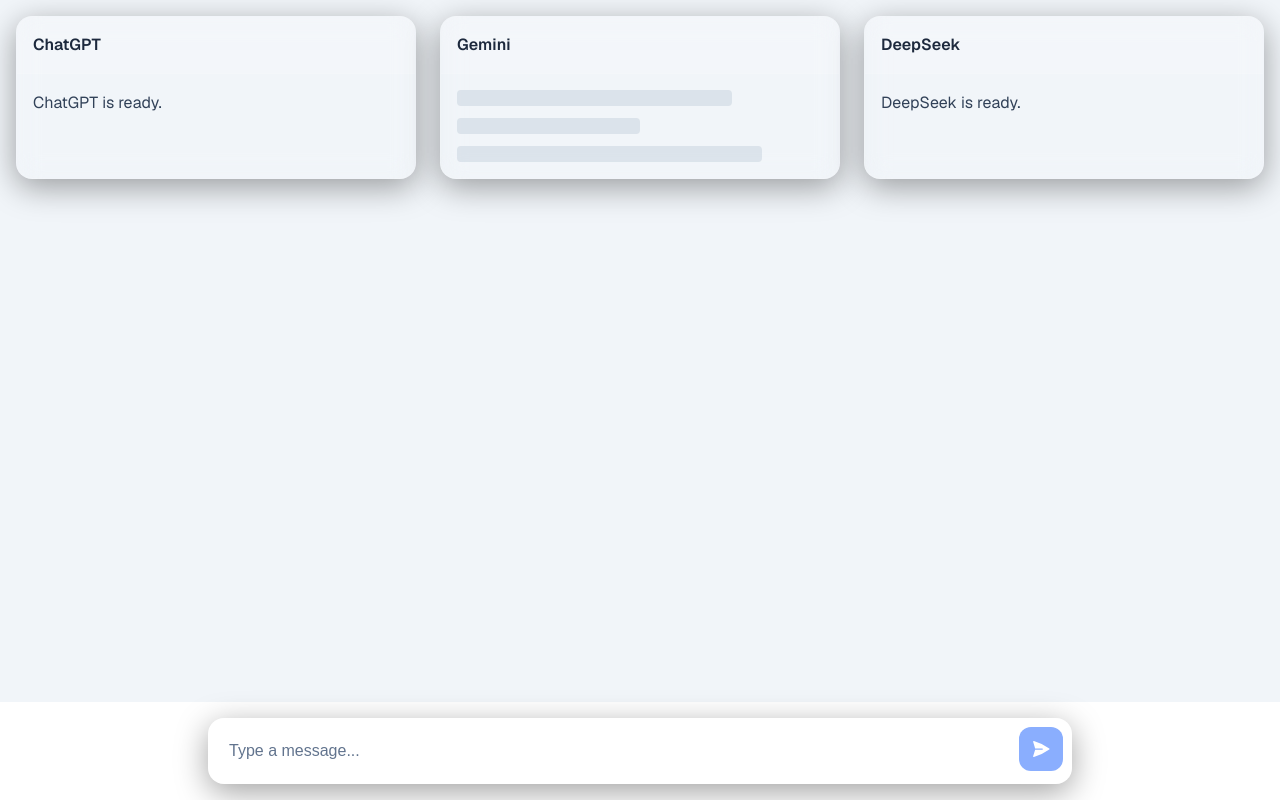
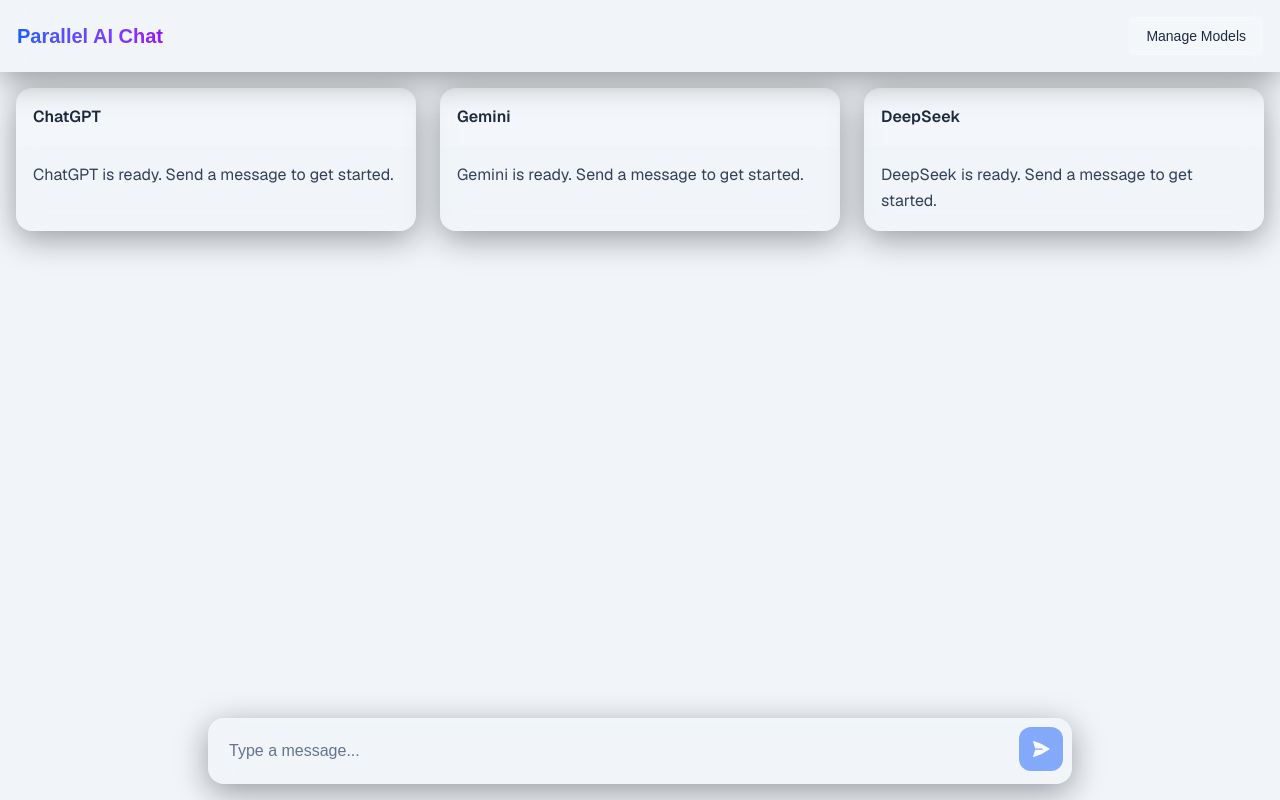
Before and after one commit to ezchi/vibe-apps, a Next.js app in the folder parallel-ai-chat/: page / in a window 1280 px wide. Built offline with nearby package versions, Linux system fonts and the light colour scheme.

Commit message:
feat(chat): Implement Export to JSON functionality

```diff
--- a/parallel-ai-chat/src/app/page.tsx
+++ b/parallel-ai-chat/src/app/page.tsx
@@ -4,35 +4,87 @@
 import ChatLayout from '@/components/layout/ChatLayout';
 import ChatInput from '@/components/chat/ChatInput';
 import ModelResponseCard from '@/components/chat/ModelResponseCard';
+import { useChat } from '@/hooks/chat/useChat';
 
 export default function Home() {
-  const [lastMessage, setLastMessage] = useState<string>('');
+  const { activeModels, responses, sendMessage, addModel, removeModel, exportHistory, history } = useChat();
+  const [isManagementOpen, setIsManagementOpen] = useState(false);
 
-  const handleSend = (msg: string) => {
-    setLastMessage(msg);
-    console.log('Sent:', msg);
-  };
+  const availableModels = ['ChatGPT', 'Gemini', 'DeepSeek', 'Claude', 'Mistral', 'Llama'];
 
   return (
-    <div className="flex flex-col h-screen">
-      <div className="flex-1 overflow-hidden">
+    <div className="flex flex-col h-screen bg-slate-100 dark:bg-slate-900">
+      {/* Header */}
+      <header className="p-4 flex justify-between items-center glass dark:glass-dark z-10">
+        <h1 className="text-xl font-bold bg-gradient-to-r from-blue-600 to-purple-600 bg-clip-text text-transparent">
+          Parallel AI Chat
+        </h1>
+        <div className="flex gap-2">
+          {history.length > 0 && (
+            <button
+              onClick={exportHistory}
+              className="px-4 py-2 rounded-lg bg-green-600/20 hover:bg-green-600/30 transition-colors text-green-700 dark:text-green-400 text-sm font-medium border border-green-600/20"
+            >
+              Export JSON
+            </button>
+          )}
+          <button
+            onClick={() => setIsManagementOpen(!isManagementOpen)}
+            className="px-4 py-2 rounded-lg bg-white/20 hover:bg-white/30 transition-colors text-slate-800 dark:text-slate-100 text-sm font-medium border border-white/20"
+          >
+            {isManagementOpen ? 'Close Settings' : 'Manage Models'}
+          </button>
+        </div>
+      </header>
+
+      {/* Model Management Overlay */}
+      {isManagementOpen && (
+        <div className="p-4 glass dark:glass-dark border-b border-white/10 animate-in slide-in-from-top duration-300">
+          <div className="max-w-4xl mx-auto">
+            <h2 className="text-sm font-semibold mb-3 text-slate-600 dark:text-slate-400 uppercase tracking-wider">Active Models</h2>
+            <div className="flex flex-wrap gap-2">
+              {availableModels.map(model => {
+                const isActive = activeModels.includes(model);
+                return (
+                  <button
+                    key={model}
+                    onClick={() => isActive ? removeModel(model) : addModel(model)}
+                    className={`px-3 py-1.5 rounded-full text-sm font-medium transition-all ${
+                      isActive
+                        ? 'bg-blue-600 text-white shadow-md'
+                        : 'bg-white/10 text-slate-600 dark:text-slate-400 hover:bg-white/20'
+                    }`}
+                  >
+                    {model} {isActive ? '×' : '+'}
+                  </button>
+                );
+              })}
+            </div>
+          </div>
+        </div>
+      )}
+
+      <div className="flex-1 overflow-hidden relative">
         <ChatLayout>
-          <ModelResponseCard
-            modelName="ChatGPT"
-            content={lastMessage ? `[ChatGPT Mock]: I received your message: "${lastMessage}". Here is a response demonstrating the card layout.` : "ChatGPT is ready."}
-          />
-          <ModelResponseCard
-            modelName="Gemini"
-            content="[Gemini Mock]: I am currently processing..."
-            isLoading={!lastMessage}
-          />
-          <ModelResponseCard
-            modelName="DeepSeek"
-            content={lastMessage ? `[DeepSeek Mock]: Analysis of "${lastMessage}" complete.` : "DeepSeek is ready."}
-          />
+          {activeModels.map(model => (
+            <ModelResponseCard
+              key={model}
+              modelName={model}
+              content={responses[model]?.content || `${model} is ready. Send a message to get started.`}
+              isLoading={responses[model]?.isLoading}
+            />
+          ))}
+          {activeModels.length === 0 && (
+            <div className="col-span-full flex items-center justify-center h-full text-slate-500 italic">
+              No models selected. Click "Manage Models" to add some.
+            </div>
+          )}
         </ChatLayout>
       </div>
-      <ChatInput onSend={handleSend} />
+
+      <div className="z-10">
+        <ChatInput onSend={sendMessage} />
+      </div>
     </div>
   );
 }
--- a/parallel-ai-chat/src/hooks/chat/useChat.ts
+++ b/parallel-ai-chat/src/hooks/chat/useChat.ts
@@ -6,8 +6,15 @@
   isLoading: boolean;
 }
 
+export interface ChatHistoryItem {
+  timestamp: string;
+  prompt: string;
+  responses: Record<string, string>;
+}
+
 export const useChat = () => {
   const [activeModels, setActiveModels] = useState<string[]>(['ChatGPT', 'Gemini', 'DeepSeek']);
+  const [history, setHistory] = useState<ChatHistoryItem[]>([]);
   const [responses, setResponses] = useState<Record<string, ChatResponse>>(
     activeModels.reduce((acc, model) => ({
       ...acc,
@@ -43,22 +50,42 @@
     });
 
     // Request responses from all models
+    const newResponses: Record<string, string> = {};
     await Promise.all(
       activeModels.map(async (model) => {
         const content = await getMockResponse(model, message);
+        newResponses[model] = content;
         setResponses(prev => ({
           ...prev,
           [model]: { content, isLoading: false }
         }));
       })
     );
+
+    setHistory(prev => [...prev, {
+      timestamp: new Date().toISOString(),
+      prompt: message,
+      responses: newResponses
+    }]);
   }, [activeModels]);
+
+  const exportHistory = useCallback(() => {
+    const dataStr = "data:text/json;charset=utf-8," + encodeURIComponent(JSON.stringify(history, null, 2));
+    const downloadAnchorNode = document.createElement('a');
+    downloadAnchorNode.setAttribute("href", dataStr);
+    downloadAnchorNode.setAttribute("download", `chat_history_${new Date().toISOString()}.json`);
+    document.body.appendChild(downloadAnchorNode);
+    downloadAnchorNode.click();
+    downloadAnchorNode.remove();
+  }, [history]);
 
   return {
     activeModels,
     responses,
+    history,
     addModel,
     removeModel,
-    sendMessage
+    sendMessage,
+    exportHistory
   };
 };
```
Also changed, not shown: 1 other file (tests, documents, lock files or other folders).
